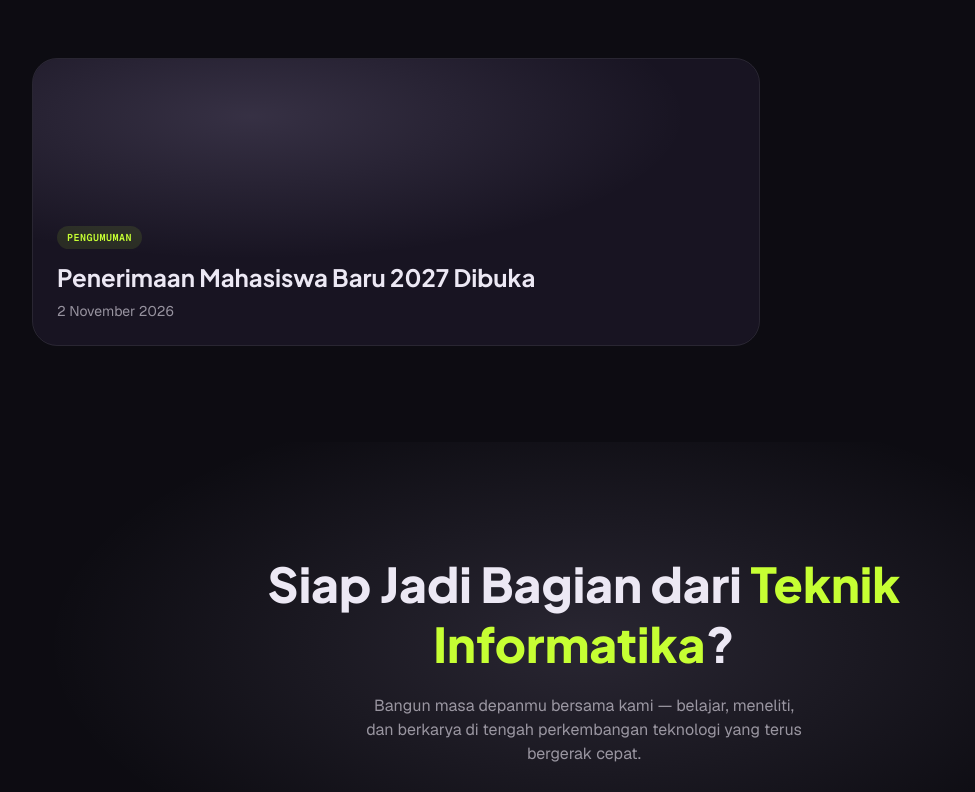
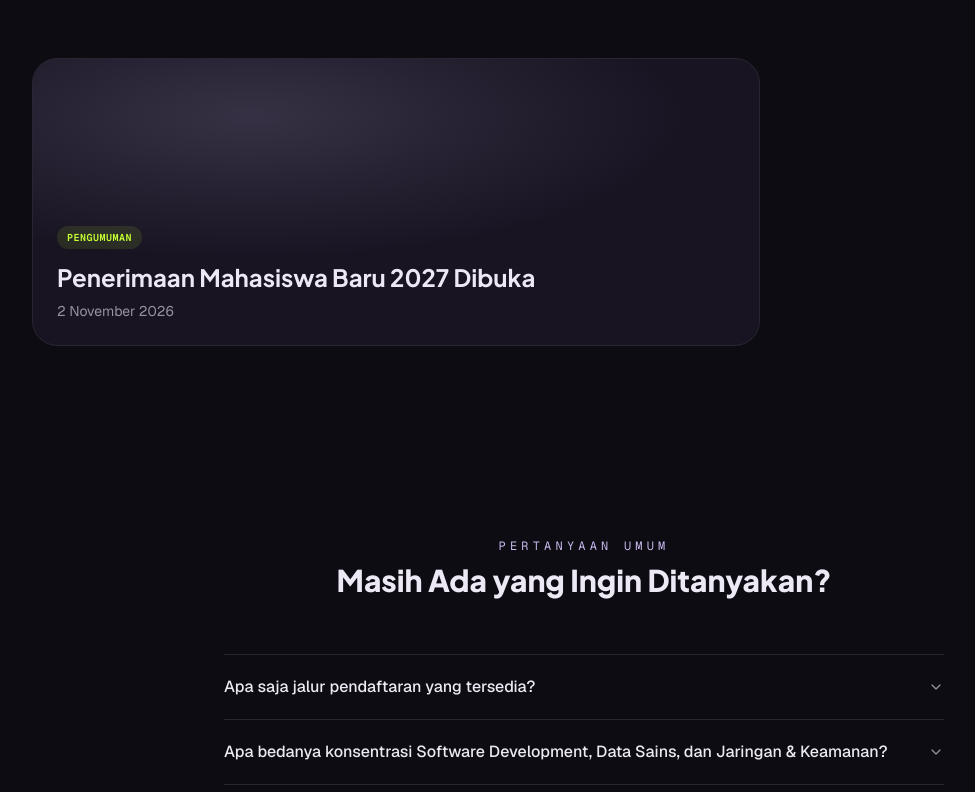
Before and after one commit to FirmanFr2078/ProgramStudi-IT, a Next.js app: page / in a window 1280 px wide. Shown: the part 2003-2795 px from the top of the page, without its empty margins (56-1031 px from the left). Built offline with nearby package versions, Linux system fonts and the light colour scheme.

Commit message:
Update Faq, Reveal

```diff
--- a/src/app/(landing)/page.tsx
+++ b/src/app/(landing)/page.tsx
@@ -2,6 +2,7 @@ import { Hero } from "@/components/landing/home/hero"
 import { Stats } from "@/components/landing/home/stats"
 import { FocusAreas } from "@/components/landing/home/focus-areas"
 import { LatestNews } from "@/components/landing/home/latest-news"
+import { Faq } from "@/components/landing/home/faq"
 import { Cta } from "@/components/landing/home/cta"
 
 export default function HomePage() {
@@ -11,6 +12,7 @@ export default function HomePage() {
       <Stats />
       <FocusAreas />
       <LatestNews />
+      <Faq />
       <Cta />
     </>
   )
--- a/src/components/landing/home/cta.tsx
+++ b/src/components/landing/home/cta.tsx
@@ -3,6 +3,7 @@ import { ArrowRightIcon } from "lucide-react"
 import { cn } from "cn"
 
 import { buttonVariants } from "@/components/ui/button"
+import { Reveal } from "@/components/landing/reveal"
 
 export function Cta() {
   return (
@@ -10,14 +11,16 @@ export function Cta() {
       {/* latar — radial glow lilac tipis, beda dari background polos section lain */}
       <div
         aria-hidden
-        className="pointer-events-none absolute inset-0 -z-10"
+        className="pointer-events-none absolute -inset-x-20 -inset-y-10 -z-10"
         style={{
           background:
-            "radial-gradient(ellipse 60% 70% at 50% 40%, color-mix(in oklab, var(--c-lilac) 14%, transparent), transparent 70%)",
+            "radial-gradient(ellipse 55% 60% at 50% 40%, color-mix(in oklab, var(--c-lilac) 11%, transparent) 0%, color-mix(in oklab, var(--c-lilac) 4%, transparent) 55%, transparent 100%)",
+          filter: "blur(70px)",
         }}
       />
 
       <div className="mx-auto flex max-w-2xl flex-col items-center gap-5">
+        <Reveal className="flex flex-col items-center gap-5">
           <h2 className="font-heading text-3xl leading-tight font-extrabold sm:text-4xl md:text-5xl">
             Siap Jadi Bagian dari{" "}
             <span className="text-lime">Teknik Informatika</span>?
@@ -26,8 +29,9 @@ export function Cta() {
             Bangun masa depanmu bersama kami — belajar, meneliti, dan berkarya
             di tengah perkembangan teknologi yang terus bergerak cepat.
           </p>
+        </Reveal>
 
-        <div className="mt-2 flex flex-wrap justify-center gap-3">
+        <Reveal delay={150} className="mt-2 flex flex-wrap justify-center gap-3">
           <Link
             href="/pendaftaran"
             className={cn(
@@ -47,7 +51,7 @@ export function Cta() {
           >
             Hubungi Kami
           </Link>
-        </div>
+        </Reveal>
       </div>
     </section>
   )
--- /dev/null
+++ b/src/components/landing/home/faq.tsx
@@ -0,0 +1,43 @@
+import { ChevronDownIcon } from "lucide-react"
+
+import {
+  Collapsible,
+  CollapsibleContent,
+  CollapsibleTrigger,
+} from "@/components/ui/collapsible"
+import { faqItems } from "@/config/faq"
+import { Reveal } from "@/components/landing/reveal"
+
+export function Faq() {
+  return (
+    <section
+      id="faq"
+      className="mx-auto max-w-3xl px-4 py-16 text-center sm:px-6 md:py-24"
+    >
+      <Reveal>
+        <p className="font-mono text-xs tracking-[0.35em] text-lavender uppercase">
+          Pertanyaan Umum
+        </p>
+        <h2 className="mt-2 font-heading text-2xl font-extrabold sm:text-3xl">
+          Masih Ada yang Ingin Ditanyakan?
+        </h2>
+      </Reveal>
+
+      <div className="mt-10 border-t text-left md:mt-14">
+        {faqItems.map(({ question, answer }, i) => (
+          <Reveal key={question} delay={i * 80}>
+            <Collapsible className="group border-b">
+              <CollapsibleTrigger className="flex w-full items-center justify-between gap-4 py-5 text-left transition-colors hover:text-lime">
+                <span className="font-medium">{question}</span>
+                <ChevronDownIcon className="size-4 shrink-0 text-muted-foreground transition-transform duration-200 group-data-open:rotate-180 group-data-open:text-lime" />
+              </CollapsibleTrigger>
+              <CollapsibleContent className="h-(--collapsible-panel-height) overflow-hidden transition-[height] duration-200 ease-out data-ending-style:h-0 data-starting-style:h-0">
+                <p className="pb-5 text-sm text-muted-foreground">{answer}</p>
+              </CollapsibleContent>
+            </Collapsible>
+          </Reveal>
+        ))}
+      </div>
+    </section>
+  )
+}
--- a/src/components/landing/home/focus-areas.tsx
+++ b/src/components/landing/home/focus-areas.tsx
@@ -3,6 +3,7 @@ import { ArrowUpRightIcon } from "lucide-react"
 import { cn } from "cn"
 
 import { focusAreas } from "@/config/focus-areas"
+import { Reveal } from "@/components/landing/reveal"
 
 export function FocusAreas() {
   return (
@@ -10,7 +11,7 @@ export function FocusAreas() {
       id="bidang-minat"
       className="mx-auto max-w-6xl px-4 py-16 sm:px-6 md:py-24"
     >
-      <div className="flex flex-wrap items-end justify-between gap-4">
+      <Reveal className="flex flex-wrap items-end justify-between gap-4">
         <div>
           <p className="font-mono text-xs tracking-[0.35em] text-lavender uppercase">
             Bidang Minat
@@ -26,18 +27,24 @@ export function FocusAreas() {
           Lihat kurikulum
           <ArrowUpRightIcon className="size-3.5 transition-transform group-hover:-translate-y-0.5 group-hover:translate-x-0.5" />
         </Link>
-      </div>
+      </Reveal>
 
       <div className="mt-10 grid grid-cols-2 gap-4 md:mt-14 lg:grid-cols-4 lg:grid-rows-2">
-        {focusAreas.map(({ name, description, icon: Icon, href, featured }) => (
+        {focusAreas.map(({ name, description, icon: Icon, href, featured }, i) => (
+          <Reveal
+            key={name}
+            delay={i * 80}
+            className={cn(
+              featured
+                ? "col-span-2 row-span-2 lg:col-span-2 lg:row-span-2"
+                : "lg:col-span-1 lg:row-span-1"
+            )}
+          >
             <Link
-            key={name}
               href={href}
               className={cn(
-              "group relative flex flex-col justify-end overflow-hidden rounded-2xl border bg-card p-6 transition-colors hover:border-lime",
-              featured
-                ? "col-span-2 row-span-2 min-h-56 lg:col-span-2 lg:row-span-2"
-                : "min-h-40 lg:col-span-1 lg:row-span-1"
+                "group relative flex h-full flex-col justify-end overflow-hidden rounded-2xl border bg-card p-6 transition-colors hover:border-lime",
+                featured ? "min-h-56" : "min-h-40"
               )}
             >
               <Icon
@@ -60,6 +67,7 @@ export function FocusAreas() {
                 </p>
               )}
             </Link>
+          </Reveal>
         ))}
       </div>
     </section>
--- a/src/components/landing/home/hero.tsx
+++ b/src/components/landing/home/hero.tsx
@@ -13,6 +13,7 @@ import {
 import { cn } from "cn";
 
 import { buttonVariants } from "@/components/ui/button";
+import { Reveal } from "@/components/landing/reveal";
 import { siteConfig } from "@/config/site";
 
 const title = "Teknik Informatika";
@@ -165,8 +166,10 @@ export function Hero() {
         />
       ))}
 
+
       {/* isi */}
       <div className="relative z-10 flex max-w-4xl flex-col items-center gap-[2.6vh] text-center">
+        <Reveal>
           <Link
             href="/berita"
             className="group inline-flex max-w-[90vw] items-center gap-2 rounded-full border border-input bg-card/60 py-1 pr-3 pl-1 text-[13px] text-muted-foreground backdrop-blur-sm transition-colors hover:border-lime/40 hover:text-foreground"
@@ -178,8 +181,9 @@ export function Hero() {
             <span className="truncate">Pengumuman terbaru dari program studi</span>
             <ArrowRightIcon className="size-3.5 shrink-0 transition-transform group-hover:translate-x-0.5" />
           </Link>
+        </Reveal>
 
-        <div className="flex flex-col items-center gap-[1.4vh]">
+        <Reveal delay={100} className="flex flex-col items-center gap-[1.4vh]">
           <p className="font-mono text-xs tracking-[0.35em] text-lavender uppercase">
             Program Studi
           </p>
@@ -194,13 +198,15 @@ export function Hero() {
             <span className="mx-2.5 text-lime">|</span>
             {siteConfig.university}
           </p>
-        </div>
+        </Reveal>
 
+        <Reveal delay={200}>
           <p className="border border-input px-4 py-2 font-mono text-[11px] tracking-[0.25em] uppercase sm:text-xs">
             Belajar · Meneliti · <span className="text-lime">Berkarya</span>
           </p>
+        </Reveal>
 
-        <div className="mt-[0.8vh] flex flex-wrap justify-center gap-3">
+        <Reveal delay={300} className="mt-[0.8vh] flex flex-wrap justify-center gap-3">
           <Link
             href="/profil"
             className={cn(
@@ -219,7 +225,7 @@ export function Hero() {
           >
             Info Pendaftaran
           </Link>
-        </div>
+        </Reveal>
       </div>
     </section>
   );
--- a/src/components/landing/home/stats.tsx
+++ b/src/components/landing/home/stats.tsx
@@ -1,7 +1,9 @@
 import Link from "next/link"
 import { ArrowUpRightIcon } from "lucide-react"
+import { cn } from "cn"
 
 import { prodiStats } from "@/config/stats"
+import { Reveal } from "@/components/landing/reveal"
 
 export function Stats() {
   return (
@@ -9,19 +11,24 @@ export function Stats() {
       id="prodi-dalam-angka"
       className="mx-auto max-w-6xl px-4 py-16 sm:px-6 md:py-24"
     >
+      <Reveal>
         <p className="font-mono text-xs tracking-[0.35em] text-lavender uppercase">
           Prodi dalam Angka
         </p>
         <h2 className="mt-2 font-heading text-2xl font-extrabold sm:text-3xl">
           Teknik Informatika Hari Ini
         </h2>
+      </Reveal>
 
       <div className="mt-10 grid grid-cols-2 gap-6 border-t sm:grid-cols-4 md:mt-14">
-        {prodiStats.map(({ value, label, href }) => (
+        {prodiStats.map(({ value, label, href }, i) => (
+          <Reveal key={href} delay={i * 100}>
             <Link
-            key={href}
               href={href}
-            className="group flex flex-col gap-1 border-b pt-6 transition-colors hover:border-b-lime sm:border-r sm:border-b-0 sm:pr-4 sm:last:border-r-0"
+              className={cn(
+                "group flex h-full flex-col gap-1 border-b pt-6 transition-colors hover:border-b-lime sm:border-b-0 sm:pr-4",
+                i !== prodiStats.length - 1 && "sm:border-r"
+              )}
             >
               <div className="flex items-baseline gap-1.5">
                 <span className="font-heading text-4xl font-extrabold sm:text-5xl">
@@ -31,6 +38,7 @@ export function Stats() {
               </div>
               <span className="text-sm text-muted-foreground">{label}</span>
             </Link>
+          </Reveal>
         ))}
       </div>
     </section>
--- /dev/null
+++ b/src/config/faq.ts
@@ -0,0 +1,33 @@
+export type FaqItem = {
+  question: string
+  answer: string
+}
+
+export const faqItems: FaqItem[] = [
+  {
+    question: "Apa saja jalur pendaftaran yang tersedia?",
+    answer:
+      "Ada tiga jalur: reguler (tes seleksi), prestasi (nilai rapor/sertifikat), dan mandiri (gelombang khusus di luar jadwal reguler). Info lengkap dan jadwal tiap jalur ada di halaman Info Pendaftaran.",
+  },
+  {
+    question:
+      "Apa bedanya konsentrasi Software Development, Data Sains, dan Jaringan & Keamanan?",
+    answer:
+      "Ketiganya adalah bidang minat yang bisa dipilih mulai semester 4–5. Software Development fokus ke pengembangan aplikasi, Data Sains ke pengolahan dan analisis data, sementara Jaringan & Keamanan fokus ke infrastruktur jaringan dan keamanan siber. Detail kurikulum tiap bidang ada di halaman Kurikulum.",
+  },
+  {
+    question: "Apakah ada kelas karyawan atau kuliah malam?",
+    answer:
+      "Saat ini perkuliahan reguler berlangsung pagi–siang hari. Untuk jadwal kelas karyawan, silakan hubungi bagian akademik lewat halaman Kontak untuk info ketersediaan di tahun ajaran berjalan.",
+  },
+  {
+    question: "Berapa lama masa studi normal di Teknik Informatika?",
+    answer:
+      "Masa studi normal adalah 4 tahun (8 semester), dengan beban total 144 SKS. Mahasiswa yang mengambil SKS maksimal tiap semester dimungkinkan lulus lebih cepat.",
+  },
+  {
+    question: "Apakah ada kerja sama magang atau penyaluran kerja?",
+    answer:
+      "Ada, lewat program magang bersama mitra industri serta bursa kerja yang diselenggarakan secara berkala. Daftar mitra dan info magang bisa dilihat di halaman Kerja Sama.",
+  },
+]
```
Also changed, not shown: src/components/landing/home/latest-news.tsx (+10 -6 lines), 1 other file (tests, documents, lock files or other folders). Lines whose indentation alone changed are shown as unchanged.
